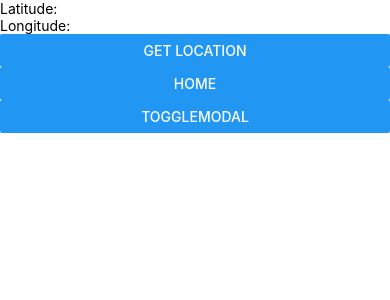
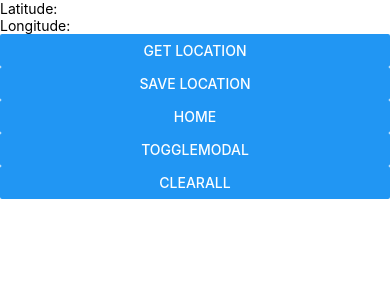
Before and after one commit to rohansumant/RememberThisSpot, a React Native app: screen / in a window 390 px wide. Shown: the top 300 px of the page. Built offline with nearby package versions, Linux system fonts and the light colour scheme.

Commit message:
Added persistence but it doesn't work all that great. Saving code anyway

```diff
--- a/App.tsx
+++ b/App.tsx
@@ -5,16 +5,18 @@
  * @format
  */
 
-import React, { useState } from 'react';
+import React, { useEffect, useState } from 'react';
 import {
   Button,
   Modal,
   PermissionsAndroid,
+  Pressable,
   Text, View
 } from 'react-native';
 import Geolocation from 'react-native-geolocation-service';
 import { styles } from './styles';
 import { Linking } from 'react-native';
+import AsyncStorage from '@react-native-async-storage/async-storage';
 
 const addItem = () => {
   console.log('Add item clicked');
@@ -48,9 +50,46 @@ const getLocation = async (setLocation) => {
   });
 }
 
+const saveLocation = async (location, count, setCount) => {
+  try {
+    await AsyncStorage.setItem(`location:${count}`, JSON.stringify(location));
+    setCount(count+1);
+  } catch (err) {
+    console.log(`Something went wrong: ${err}`);
+  }
+  console.log(`Location ${count} saved successfully`);
+}
+
+const getStoredLocations = async (count) => {
+  const locationList = [];
+  try {
+    for (let i=1;i<=count;i++) {
+      const location = await AsyncStorage.getItem(`location:${count}`);
+      locationList.push(JSON.parse(location));
+    }
+  } catch (err) {
+    console.log(`Something went wrong: ${err}`);
+  }
+  console.log(`returning locationList: ${locationList}`);
+  return locationList;
+}
+
+const RenderLocationList = (locationList) => {
+  console.log(JSON.stringify(locationList, null, 2));
+  return <>
+  </>
+}
+
+
 function App(): JSX.Element {
   const [location, setLocation] = useState(null);
   const [modalVisibility, setModalVisibility] = useState(false);
+  const [count, setCount] = useState(1);
+  const [locationList, setLocationList] = useState([]);
+
+  useEffect(() => {
+    getStoredLocations(count).then((updatedList) => setLocationList(updatedList));
+  }, [count]);
 
   return (
     <View>
@@ -59,6 +98,9 @@ function App(): JSX.Element {
       <Button
         title="get Location"
         onPress={() => getLocation(setLocation)}/>
+      <Button
+        title='save location'
+        onPress={() => saveLocation(location, count, setCount)} />
       <Button
         title="Home"
         onPress={() => Linking.openURL(`https://maps.google.com/?q=${location.coords.latitude},${location.coords.longitude}`)} />
@@ -72,6 +114,12 @@ function App(): JSX.Element {
       <Button
         title='toggleModal'
         onPress={() => setModalVisibility(!modalVisibility)} />
+      <View>
+        <RenderLocationList locationList={locationList} />
+      </View>
+      <Button
+        title='clearAll'
+        onPress={() => setLocation(null)} />
     </View>
   );
 }
--- a/package.json
+++ b/package.json
@@ -10,6 +10,7 @@
     "test": "jest"
   },
   "dependencies": {
+    "@react-native-async-storage/async-storage": "^1.17.11",
     "react": "18.2.0",
     "react-native": "0.71.1",
     "react-native-geolocation-service": "^5.3.1"
```
Also changed, not shown: 1 other file (tests, documents, lock files or other folders).
